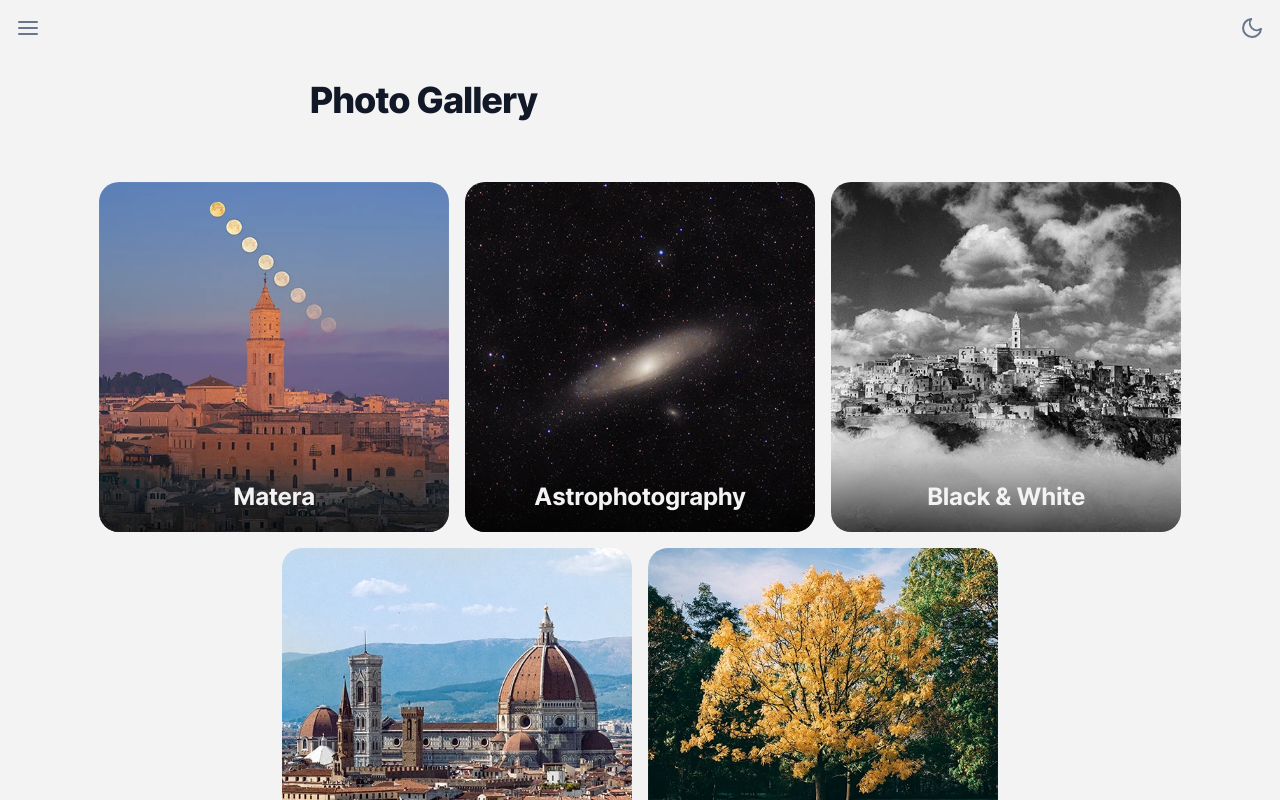
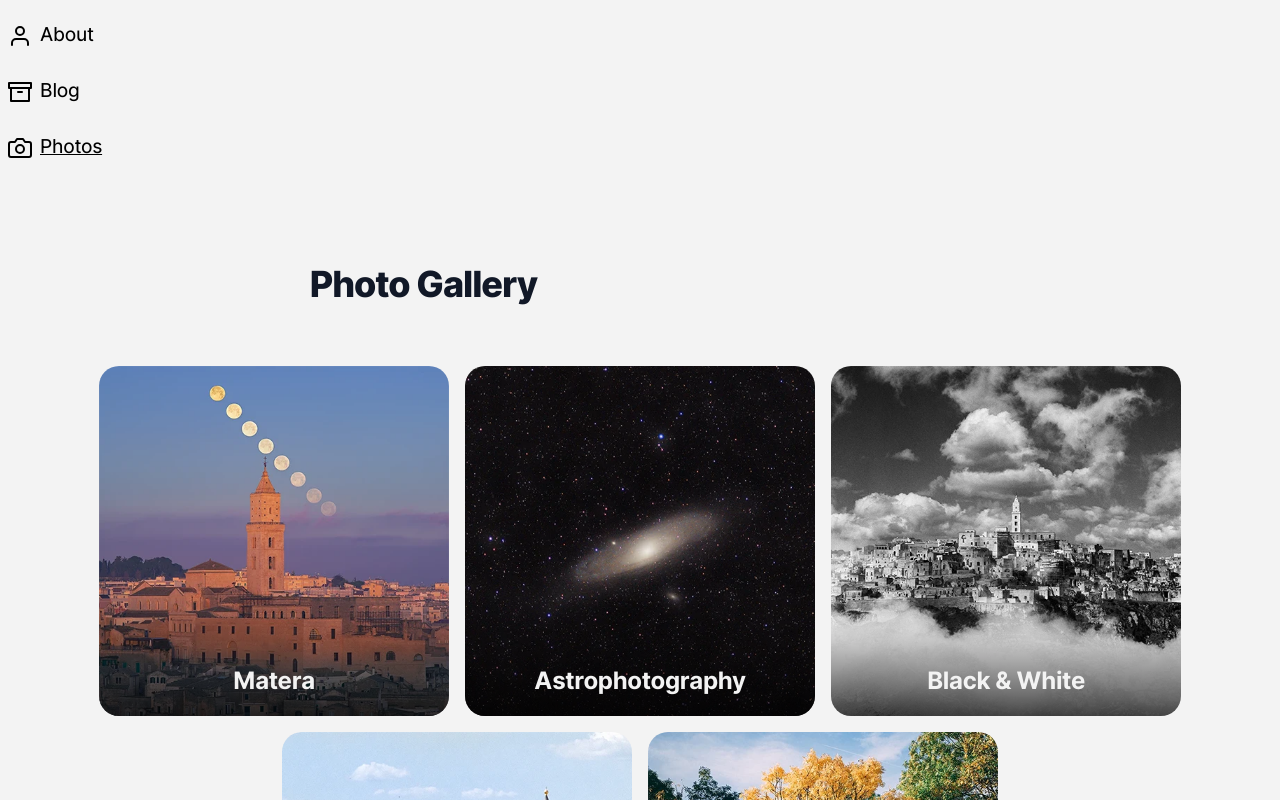
Before and after one commit to andreaiaia/blog, a Next.js app: page /photos in a window 1280 px wide. Shown: the top 800 px of the page. Built offline with nearby package versions, Linux system fonts and the light colour scheme.

Commit message:
Change the navbar component

```diff
--- a/components/Navbar/Navbar.module.scss
+++ b/components/Header/Header.module.scss
@@ -14,11 +14,6 @@
   transition: all 0.3s ease-in-out;
   opacity: 0;
   overflow: hidden;
-
-  &.expanded {
-    opacity: 1;
-    transform: translateX(300px);
-  }
 
   & > * {
     color: $black;
--- /dev/null
+++ b/components/Header/index.jsx
@@ -0,0 +1,145 @@
+import React, { Children, useEffect, useState } from 'react';
+import { useRouter } from 'next/router';
+import cx from 'classnames';
+import Link from 'next/link';
+import { useTheme } from 'next-themes';
+
+import ThemeSwitcher from '../ThemeSwitcher';
+
+import {
+  Archive,
+  Camera,
+  GitHub,
+  User,
+  Instagram,
+  Linkedin,
+  Menu,
+  XCircle,
+} from 'react-feather';
+
+import styles from './Header.module.scss';
+
+const NavLink = ({
+  children,
+  activeClassName = 'active',
+  inactive = 'inactive',
+  ...props
+}) => {
+  const { asPath } = useRouter();
+  const child = Children.only(children);
+  const childClassName = child.props.className || '';
+
+  const isActive = asPath === props.href || asPath === props.as;
+
+  const className = cx(
+    childClassName,
+    { [activeClassName]: isActive },
+    { [inactive]: !isActive }
+  );
+
+  return (
+    <Link {...props}>
+      {React.cloneElement(child, {
+        className: className || null,
+      })}
+    </Link>
+  );
+};
+
+export const Header = () => {
+  const { theme } = useTheme();
+  const [mounted, setMounted] = useState(false);
+  const [expanded, setExpanded] = useState(false);
+  // const YEAR = new Date().getFullYear();
+
+  const handleMenu = () => {
+    setExpanded(() => !expanded);
+  };
+
+  useEffect(() => {
+    setMounted(true);
+  }, []);
+
+  if (!mounted) return null;
+
+  // <div className={styles.options}>
+  //   <button onClick={handleMenu}>
+  //     <Menu alt="Open menu button" />
+  //   </button>
+  //   <ThemeSwitcher />
+  // </div>;
+  // <button className={styles.closeMenu} onClick={handleMenu}>
+  //   <XCircle alt="Close menu button" />
+  // </button>
+
+  return (
+    <header>
+      <nav className={styles.nav}>
+        <ul>
+          <li onClick={handleMenu}>
+            <User className={styles.icon} alt="" />
+            <NavLink
+              href="/"
+              activeClassName={
+                theme === 'dark' ? styles.active : styles.activeDark
+              }
+              inactive={styles.inactive}
+            >
+              <span>About</span>
+            </NavLink>
+          </li>
+          <li onClick={handleMenu}>
+            <Archive className={styles.icon} alt="" />
+            <NavLink
+              href="/posts"
+              activeClassName={
+                theme === 'dark' ? styles.active : styles.activeDark
+              }
+              inactive={styles.inactive}
+            >
+              <span>Blog</span>
+            </NavLink>
+          </li>
+          <li onClick={handleMenu}>
+            <Camera className={styles.icon} alt="" />
+            <NavLink
+              href="/photos"
+              activeClassName={
+                theme === 'dark' ? styles.active : styles.activeDark
+              }
+              inactive={styles.inactive}
+            >
+              <span>Photos</span>
+            </NavLink>
+          </li>
+        </ul>
+      </nav>
+    </header>
+  );
+};
+
+// <small className={styles.socials}>
+//   <ul className={styles.socialsLinks}>
+//     <li>
+//       <a href="https://instagram.com/andreaiaia" target="_blank">
+//         <Instagram className={styles.icon} alt="Instagram logo" />
+//       </a>
+//     </li>
+//     <li>
+//       <a href="https://github.com/andreaiaia" target="_blank">
+//         <GitHub className={styles.icon} alt="Github logo" />
+//       </a>
+//     </li>
+//     <li>
+//       <a href="https://linkedin.com/in/andreaiaia/" target="_blank">
+//         <Linkedin className={styles.icon} alt="Linkedin logo" />
+//       </a>
+//     </li>
+//   </ul>
+//   <div className={styles.credits}>
+//     <time>{YEAR}</time> © Andrea Bianchi.{' '}
+//     <a className={styles.rss} href="/feed.xml">
+//       RSS
+//     </a>
+//   </div>
+// </small>
--- a/components/Navbar/index.jsx
+++ /dev/null
@@ -1,149 +0,0 @@
-import React, { Children, useEffect, useState } from 'react';
-import { useRouter } from 'next/router';
-import cx from 'classnames';
-import Link from 'next/link';
-import { useTheme } from 'next-themes';
-
-import ThemeSwitcher from '../ThemeSwitcher';
-
-import {
-  Archive,
-  Camera,
-  GitHub,
-  User,
-  Instagram,
-  Linkedin,
-  Menu,
-  XCircle,
-} from 'react-feather';
-
-import styles from './Navbar.module.scss';
-
-const NavLink = ({
-  children,
-  activeClassName = 'active',
-  inactive = 'inactive',
-  ...props
-}) => {
-  const { asPath } = useRouter();
-  const child = Children.only(children);
-  const childClassName = child.props.className || '';
-
-  const isActive = asPath === props.href || asPath === props.as;
-
-  const className = cx(
-    childClassName,
-    { [activeClassName]: isActive },
-    { [inactive]: !isActive }
-  );
-
-  return (
-    <Link {...props}>
-      {React.cloneElement(child, {
-        className: className || null,
-      })}
-    </Link>
-  );
-};
-
-export const Navbar = () => {
-  const { theme } = useTheme();
-  const [mounted, setMounted] = useState(false);
-  const [expanded, setExpanded] = useState(false);
-  const YEAR = new Date().getFullYear();
-
-  const handleMenu = () => {
-    setExpanded(() => !expanded);
-  };
-
-  useEffect(() => {
-    setMounted(true);
-  }, []);
-
-  if (!mounted) return null;
-
-  return (
-    <>
-      <div className={styles.options}>
-        <button onClick={handleMenu}>
-          <Menu alt="Open menu button" />
-        </button>
-        <ThemeSwitcher />
-      </div>
-      <header
-        className={
-          expanded ? `${styles.header} ${styles.expanded}` : styles.header
-        }
-      >
-        <button className={styles.closeMenu} onClick={handleMenu}>
-          <XCircle alt="Close menu button" />
-        </button>
-        <nav className={styles.nav}>
-          <ul>
-            <li onClick={handleMenu}>
-              <User className={styles.icon} alt="" />
-              <NavLink
-                href="/"
-                activeClassName={
-                  theme === 'dark' ? styles.active : styles.activeDark
-                }
-                inactive={styles.inactive}
-              >
-                <span>About</span>
-              </NavLink>
-            </li>
-            <li onClick={handleMenu}>
-              <Archive className={styles.icon} alt="" />
-              <NavLink
-                href="/posts"
-                activeClassName={
-                  theme === 'dark' ? styles.active : styles.activeDark
-                }
-                inactive={styles.inactive}
-              >
-                <span>Blog</span>
-              </NavLink>
-            </li>
-            <li onClick={handleMenu}>
-              <Camera className={styles.icon} alt="" />
-              <NavLink
-                href="/photos"
-                activeClassName={
-                  theme === 'dark' ? styles.active : styles.activeDark
-                }
-                inactive={styles.inactive}
-              >
-                <span>Photos</span>
-              </NavLink>
-            </li>
-          </ul>
-        </nav>
-        <small className={styles.socials}>
-          <ul className={styles.socialsLinks}>
-            <li>
-              <a href="https://instagram.com/andreaiaia" target="_blank">
-                <Instagram className={styles.icon} alt="Instagram logo" />
-              </a>
-            </li>
-            <li>
-              <a href="https://github.com/andreaiaia" target="_blank">
-                <GitHub className={styles.icon} alt="Github logo" />
-              </a>
-            </li>
-            <li>
-              <a href="https://linkedin.com/in/andreaiaia/" target="_blank">
-                <Linkedin className={styles.icon} alt="Linkedin logo" />
-              </a>
-            </li>
-          </ul>
-          <div className={styles.credits}>
-            <time>{YEAR}</time> © Andrea Bianchi.{' '}
-            <a className={styles.rss} href="/feed.xml">
-              RSS
-            </a>
-          </div>
-        </small>
-      </header>
-    </>
-  );
-};
--- a/package.json
+++ b/package.json
@@ -19,7 +19,8 @@
     "remark": "^14.0.2",
     "remark-html": "^15.0.1",
     "rss": "^1.2.2",
-    "sass": "^1.57.1"
+    "sass": "^1.57.1",
+    "yarn": "^1.22.19"
   },
   "prettier": {
     "arrowParens": "always",
@@ -27,6 +28,5 @@
     "tabWidth": 2,
     "trailingComma": "none",
     "semi": false
-  },
-  "devDependencies": {}
+  }
 }
--- a/pages/_app.js
+++ b/pages/_app.js
@@ -1,7 +1,7 @@
 import Head from 'next/head';
 import { ThemeProvider } from 'next-themes';
 
-import { Navbar } from '../components/Navbar';
+import { Header } from '../components/Header';
 
 import '../styles/normalize.css';
 import '../styles/main.scss';
@@ -26,7 +26,7 @@ export default function App({ Component, pageProps }) {
         />
       </Head>
       <ThemeProvider>
-        <Navbar />
+        <Header />
         <main>
           <Component {...pageProps} />
         </main>
```
Also changed, not shown: 1 other file (tests, documents, lock files or other folders).
